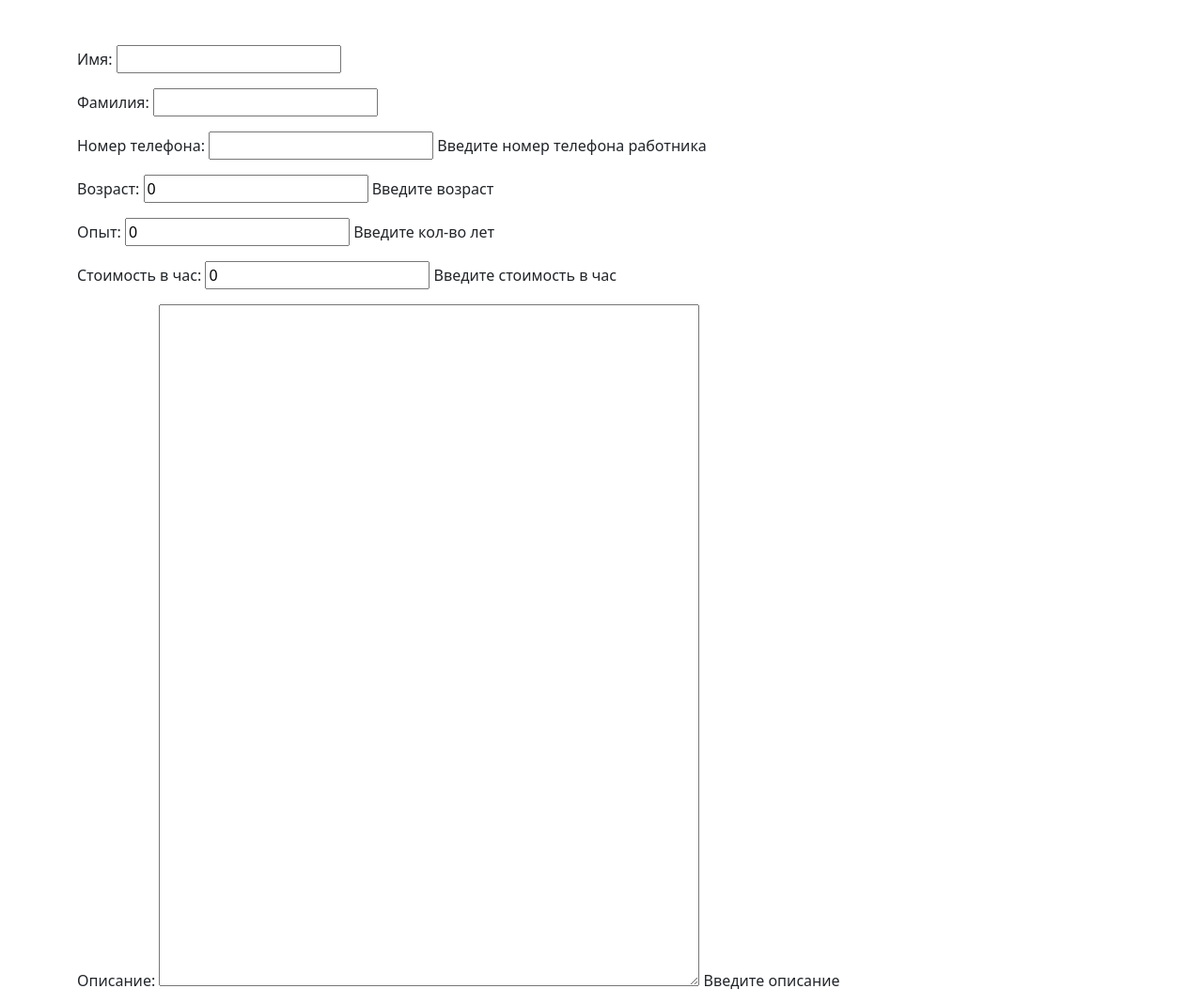
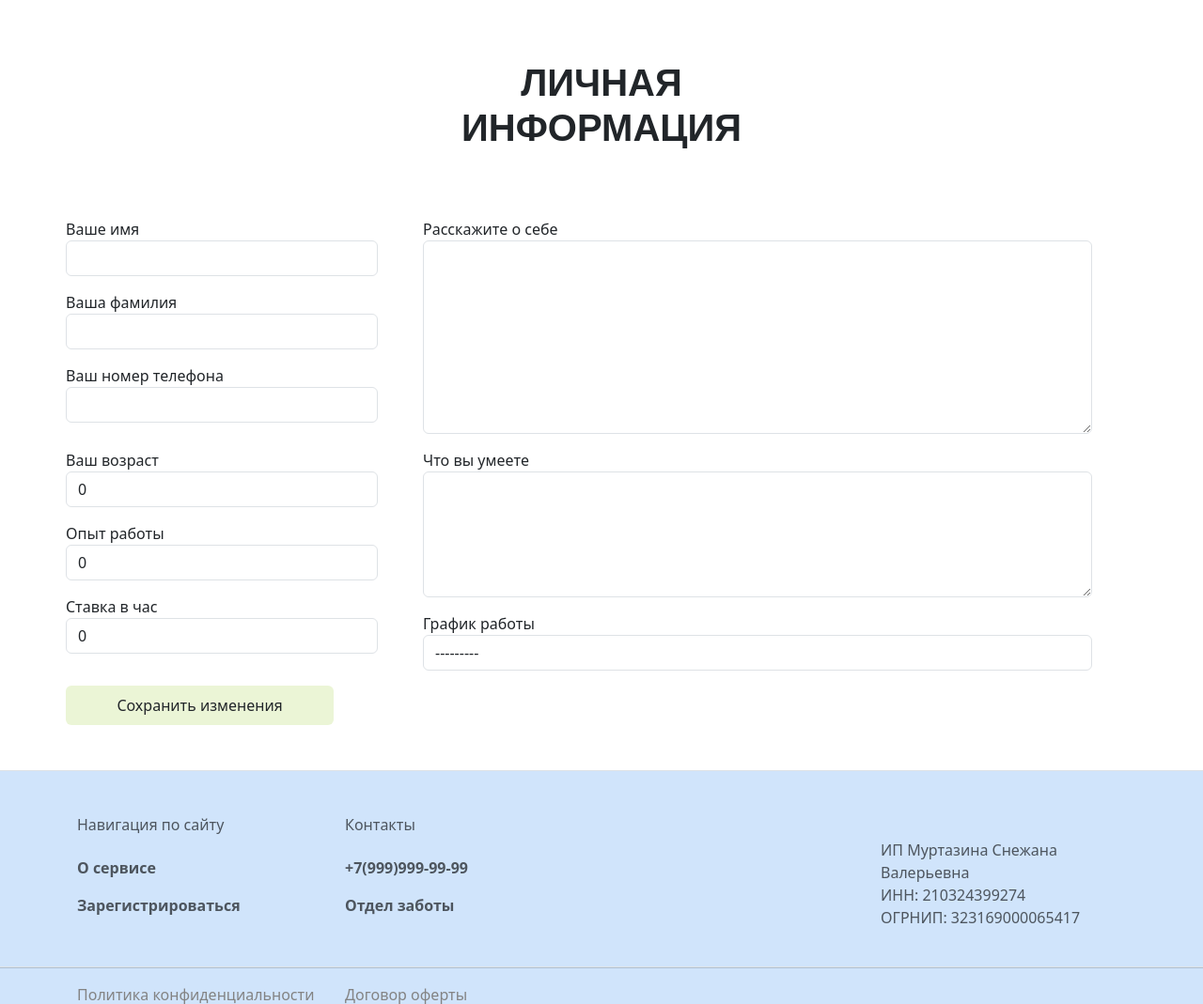
Before and after one commit to servicenanny/servicenanny, a Django app: page /nanny/register in a window 1280 px wide. Shown: the part 84-1153 px from the top of the page at 94% size. Run offline with Django 5.2, Linux system fonts and the light colour scheme; some libraries are stand-ins or nearby versions; some web fonts are replaced.

Commit message:
Revert "Revert "Dev semen""

```diff
--- a/apps/app_worker/forms/nanny_form.py
+++ b/apps/app_worker/forms/nanny_form.py
@@ -8,10 +8,13 @@ class NannyForm(ModelForm):
     def __init__(self, *args, **kwargs):
         super().__init__(*args, **kwargs)
 
+        for field in self.fields.values():
+            field.widget.attrs['class'] = 'form-control'
+
     class Meta:
         model = Nanny
         fields = ['phone_number', 'age', 'experience', 'cost_per_hour', 'describe', 'skills', 'work_days']
         widgets = {
-            'describe': Textarea(attrs={'cols': 60, 'rows': 30}),
-            'skills': Textarea(attrs={'cols': 60, 'rows': 20}),
+            'describe': Textarea(attrs={'cols': 8, 'rows': 8}),
+            'skills': Textarea(attrs={'cols': 8, 'rows': 5}),
         }
--- a/apps/app_worker/forms/user_form.py
+++ b/apps/app_worker/forms/user_form.py
@@ -7,6 +7,9 @@ class UserForm(ModelForm):
     def __init__(self, *args, **kwargs):
         super().__init__(*args, **kwargs)
 
+        for field in self.fields.values():
+            field.widget.attrs['class'] = 'form-control'
+
     class Meta:
         model = get_user_model()
         fields = ['first_name', 'last_name']
--- a/apps/app_worker/templates/nanny_register.html
+++ b/apps/app_worker/templates/nanny_register.html
@@ -9,16 +9,66 @@
 <link rel="stylesheet" href="{% static 'css/header.css' %}" />
 <link rel="stylesheet" href="{% static 'css/footer.css' %}" />
 {% endblock %}
-{% block  header %}
+{% block header %}
 {% include "header_yellow.html" with text_color='text-dark' %}
 {% endblock %}
-{% block  content %}
+{% block content %}
 <div class="container my-5">
+    <h1 class="text-center text-uppercase mb-5 w-100 mursgothic py-3">
+        <strong>
+            <p class="mb-0">Личная</p>
+            <p class="mb-0">информация</p>
+        </strong>
+    </h1>
     <form action="." method="POST">
         {% csrf_token %}
-        {{ form.user_form.as_p }}
-        {{ form.nanny_form.as_p }}
-        <button type="submit">
+        <div class="row no-gutters">
+            <div class="col-4">
+                <div class="row w-100 py-2">
+                    <div class="row w-100">Ваше имя</div>
+                    <div class="row w-100">{{ form.user_form.first_name }}</div>
+                </div>
+                <div class="row w-100 py-2">
+                    <div class="row w-100">Ваша фамилия</div>
+                    <div class="row w-100">{{ form.user_form.last_name }}</div>
+                </div>
+                <div class="row w-100 py-2">
+                    <div class="row w-100">Ваш номер телефона</div>
+                    <div class="row w-100">{{ form.nanny_form.phone_number }}</div>
+                </div>
+            </div>
+            <div class="col-8">
+                <div class="row w-100 py-2">
+                    <div class="row w-100">Расскажите о себе</div>
+                    <div class="row w-100">{{ form.nanny_form.describe }}</div>
+                </div>
+            </div>
+            <div class="col-4">
+                <div class="row w-100 py-2">
+                    <div class="row w-100">Ваш возраст</div>
+                    <div class="row w-100">{{ form.nanny_form.age }}</div>
+                </div>
+                <div class="row w-100 py-2">
+                    <div class="row w-100">Опыт работы</div>
+                    <div class="row w-100">{{ form.nanny_form.experience }}</div>
+                </div>
+                <div class="row w-100 py-2">
+                    <div class="row w-100">Ставка в час</div>
+                    <div class="row w-100">{{ form.nanny_form.cost_per_hour }}</div>
+                </div>
+            </div>
+            <div class="col-8">
+                <div class="row w-100 py-2">
+                    <div class="row w-100">Что вы умеете</div>
+                    <div class="row w-100">{{ form.nanny_form.skills }}</div>
+                </div>
+                <div class="row w-100 py-2">
+                    <div class="row w-100">График работы</div>
+                    <div class="row w-100">{{ form.nanny_form.work_days }}</div>
+                </div>
+            </div>
+            <button class="btn btn-yellow py-2 w-lg-25 w-100 gy-2">Сохранить изменения</button>
+        </div>
     </form>
 </div>
 {% endblock %}
```
Lines whose indentation alone changed are shown as unchanged.
